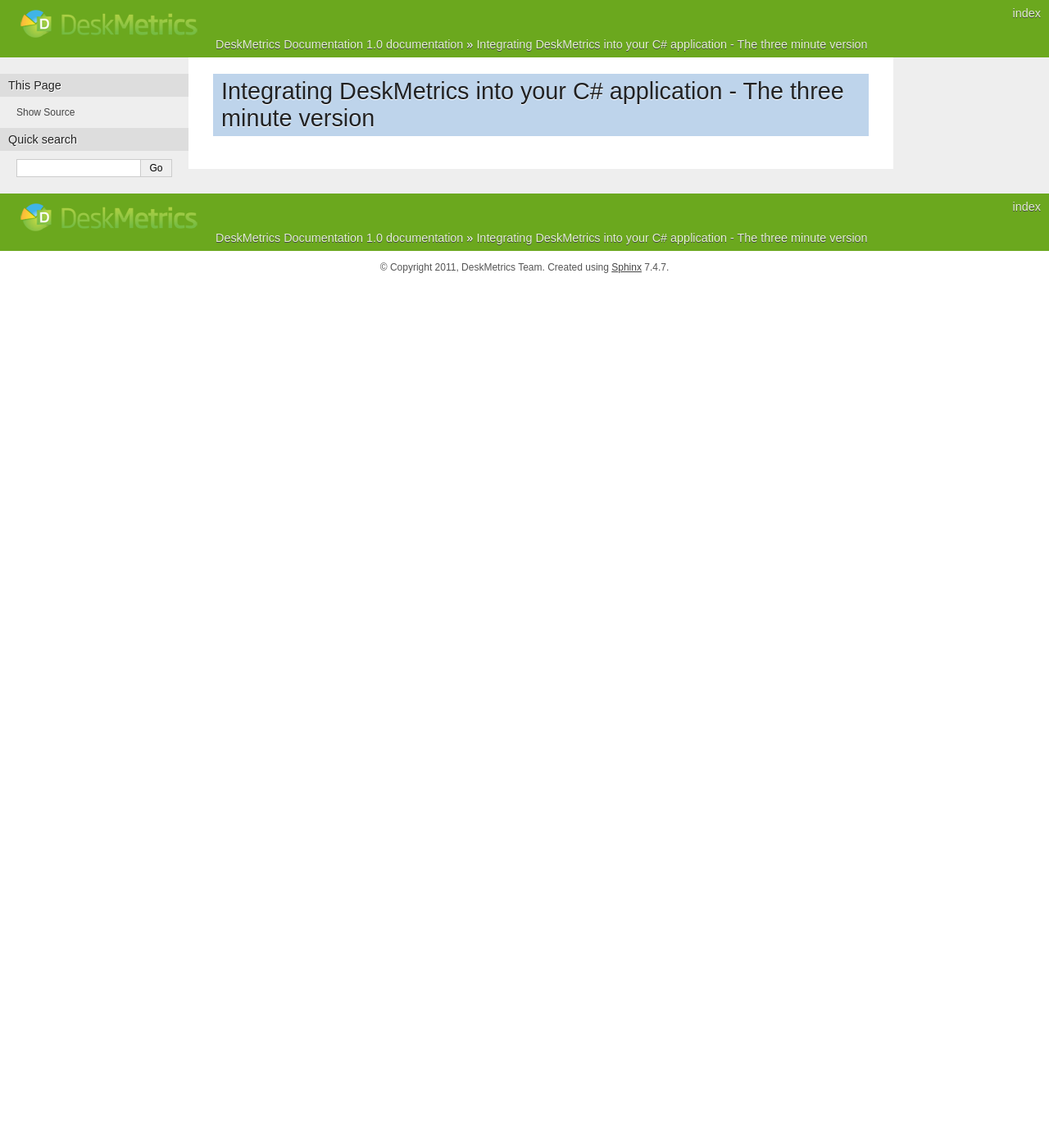
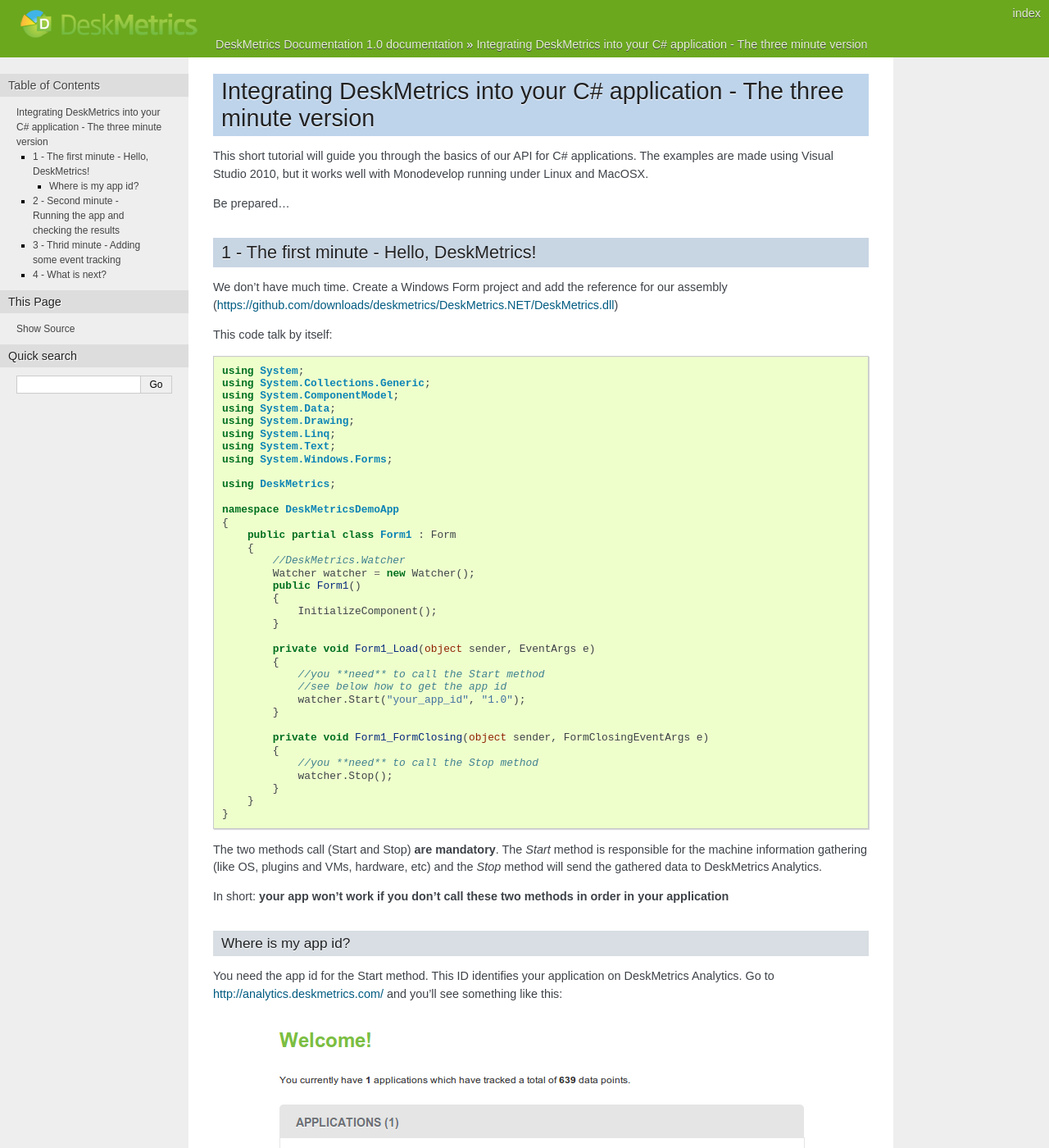
Before and after one commit to stephenhazeltine/Documentation, a Sphinx documentation site: the page built from source/CSharp_3min.rst, in a window 1280 px wide and 1400 px high. Shown: the whole window at 82% size. Built offline with Sphinx 7.4.7, drawn with Linux system fonts in a browser that asks for light colours; some of the changed text lies outside the part shown.

Commit message:
Adding Csharp example

```diff
--- a/source/CSharp_3min.rst
+++ b/source/CSharp_3min.rst
@@ -1,2 +1,143 @@
 Integrating DeskMetrics into your C# application - The three minute version
-===============
+============================================================================
+
+This short tutorial will guide you through the basics of our API for C# applications. The examples are made using Visual Studio 2010, but it works well with Monodevelop running under Linux and MacOSX.
+
+Be prepared...
+
+1 - The first minute - Hello, DeskMetrics!
+-----------------------------------------------
+
+We don't have much time. Create a Windows Form project and add the reference for our assembly (https://github.com/downloads/deskmetrics/DeskMetrics.NET/DeskMetrics.dll)
+
+This code talk by itself:
+
+.. code-block:: csharp
+
+    using System;
+    using System.Collections.Generic;
+    using System.ComponentModel;
+    using System.Data;
+    using System.Drawing;
+    using System.Linq;
+    using System.Text;
+    using System.Windows.Forms;
+
+    using DeskMetrics;
+
+    namespace DeskMetricsDemoApp
+    {
+        public partial class Form1 : Form
+        {
+            //DeskMetrics.Watcher
+            Watcher watcher = new Watcher();
+            public Form1()
+            {
+                InitializeComponent();
+            }
+
+            private void Form1_Load(object sender, EventArgs e)
+            {
+                //you **need** to call the Start method
+                //see below how to get the app id
+                watcher.Start("your_app_id", "1.0");
+            }
+
+            private void Form1_FormClosing(object sender, FormClosingEventArgs e)
+            {
+                //you **need** to call the Stop method
+                watcher.Stop();
+            }
+        }
+    }
+
+The two methods call (Start and Stop) **are mandatory**. The *Start* method is responsible for the machine information gathering (like OS, plugins and VMs, hardware, etc)  and the *Stop* method  will send the gathered data to DeskMetrics Analytics.
+
+In short: **your app won't work if you don't call these two methods in order in your application**
+
+Where is my app id?
+^^^^^^^^^^^^^^^^^^^
+
+You need the app id for the Start method. This ID identifies your application on DeskMetrics Analytics. Go to http://analytics.deskmetrics.com/ and you'll see something like this:
+
+.. figure:: _static/app_id.png
+  :alt: Showing where you can get the application ID
+
+  You can find this on DeskMetrics' Analytics page (http://analytics.deskmetrics.com/)
+
+2 - Second minute - Running the app and checking the results
+--------------------------------------------------------------
+
+Just run the app and closes it in sequence. Yeah, it will be an empty form, but it is enough to you to see the difference it makes on your DeskMetrics' Analytics.
+
+After the first run and after you've closed your application, you can see the data on the Analytics:
+
+.. figure:: _static/first_run.png
+  :alt: Mission complete, your first integration was done!
+
+  Mission complete, your first integration was done! You can see this data on your application's Dashboard
+
+3 - Thrid minute - Adding some event tracking
+----------------------------------------------
+
+
+DeskMetrics provide a full-featured framework for you track any user action inside your software. Wanna know how much time an user takes to fill a form? No problem,just use the *TrackEventTimed* method. Do you wanna know how many times a specific button got clicked? No problem, just use the *TrackEvent* method and you'll be done. In our sample app, we can do something like this:
+
+.. figure:: _static/first_dot_net_app.png
+    :alt: Our first .NET app tracked with DeskMetrics
+
+    Our first .NET app tracked with DeskMetrics.
+
+Just add those controls on your form. Our code will look like this:
+
+.. code-block:: csharp
+
+    using System;
+    using System.Collections.Generic;
+    using System.ComponentModel;
+    using System.Data;
+    using System.Drawing;
+    using System.Linq;
+    using System.Text;
+    using System.Windows.Forms;
+    using DeskMetrics;
+
+    namespace DeskMetricsDemoApp
+    {
+        public partial class Form1 : Form
+        {
+            Watcher watcher = new Watcher();
+            public Form1()
+            {
+                InitializeComponent();
+            }
+
+            private void Form1_Load(object sender, EventArgs e)
+            {
+                watcher.Start("your_app_id", "1.0");
+            }
+
+            private void Form1_FormClosing(object sender, FormClosingEventArgs e)
+            {
+                watcher.Stop();
+            }
+
+            private void button1_Click(object sender, EventArgs e)
+            {
+                watcher.TrackEvent("ButtonClick", "TrackMe");
+            }
+
+            private void button2_Click(object sender, EventArgs e)
+            {
+                watcher.TrackCustomData("UserEmail", textBox1.Text);
+            }
+        }
+    }
+
+In this example, we track an button click and we send the user email address to our analytics as a *custom data*. If you wanna track anything that DeskMetrics doesn't provide default way, you can track it as a *custom data*. You can even track custom data in real time, using the *TrackCustomDataR* method.  There is a lot of cool stuff availble on DeskMetrics :-)
+
+
+4 - What is next?
+------------------
+
+We hope that this basic tutorial was useful to you. If you missed something, you can :download:`download the entire project <doc_static/DeskMetricsDemoApp.zip>` and make the things works by yourself :-)
--- a/source/Cplus_3min.rst
+++ b/source/Cplus_3min.rst
@@ -1,2 +1,2 @@
 Integrating DeskMetrics into your C++ application - The Three minute version
-===============
+=============================================================================
```
Also changed, not shown: source/doc_static/app_id.png (added), source/doc_static/first_dot_net_app.png (added), source/doc_static/first_run.png (added), 1 other file.
